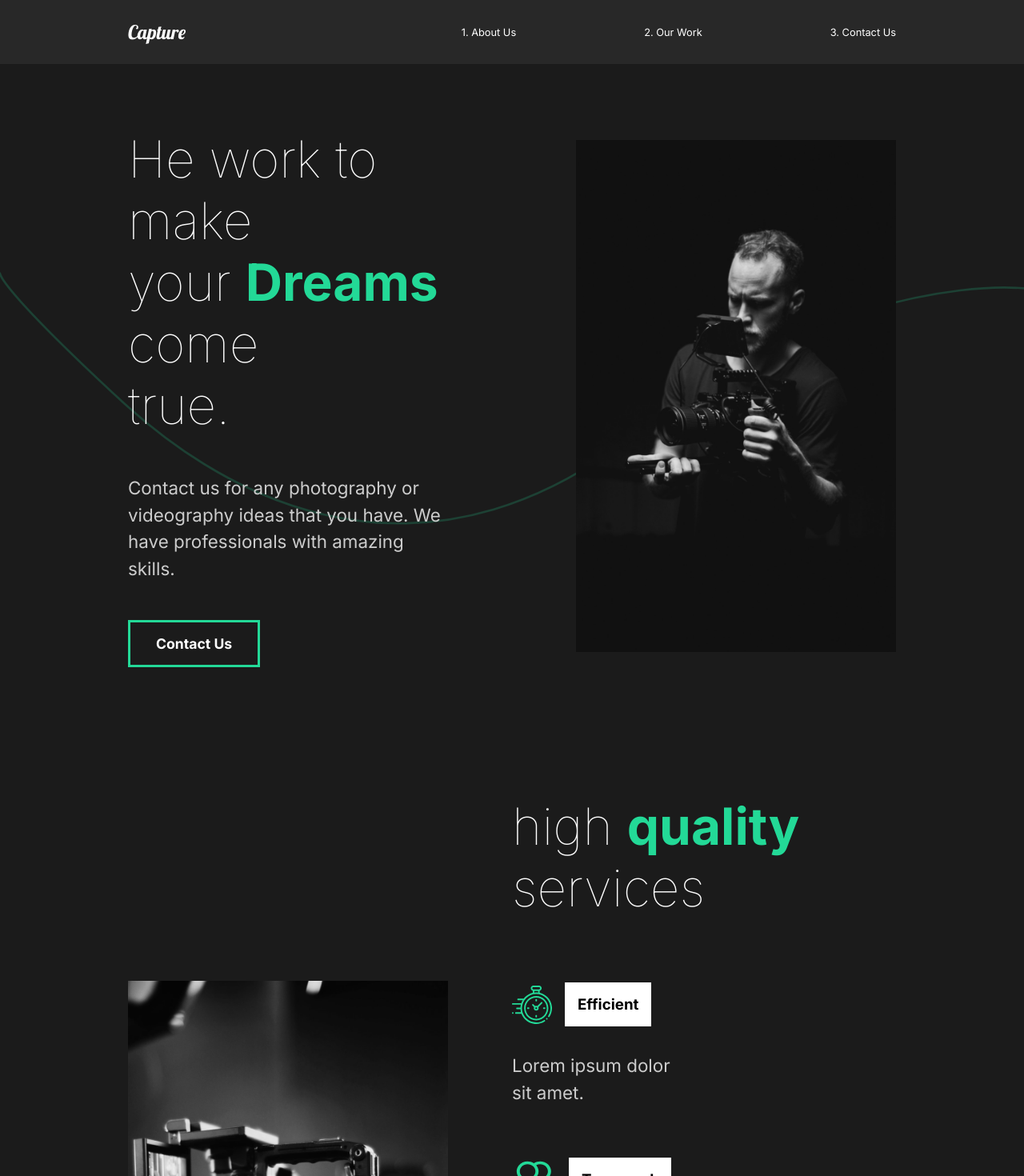
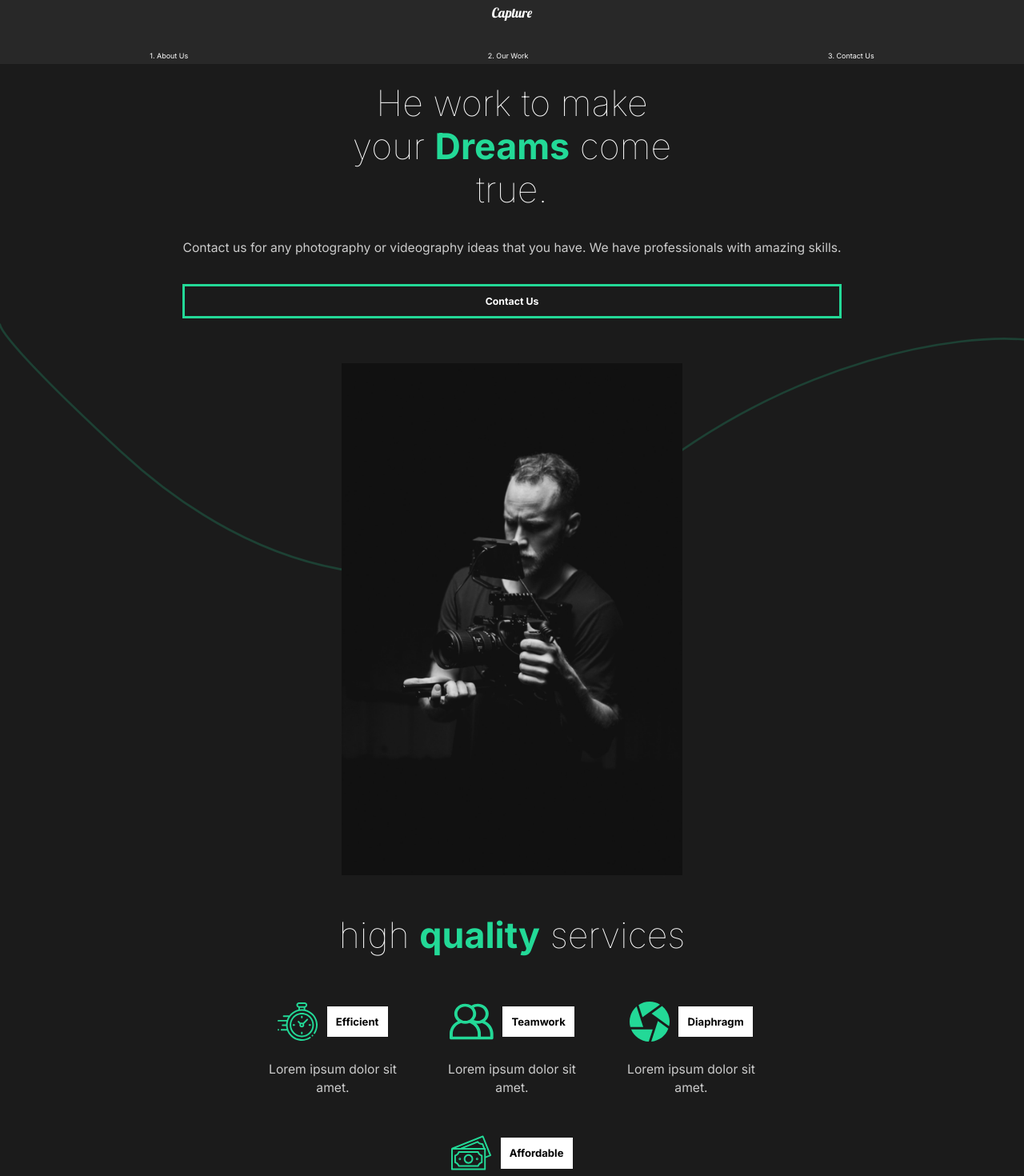
Before and after one commit to Erickinhou/capture, a React (Create React App) app: page / in a window 1280 px wide. Shown: the top 1470 px of the page at 80% size. Built offline with nearby package versions, Linux system fonts and the light colour scheme.

Commit message:
add resposivity

```diff
--- a/src/GlobalStyle.js
+++ b/src/GlobalStyle.js
@@ -13,6 +13,15 @@ body{
   font-family: 'Inter', sans-serif;
 }
 
+html{
+  @media (max-width: 1300px)  {
+    font-size: 70%;
+  }
+  @media (max-width: 700px)  {
+    font-size: 60%;
+  }
+}
+
 button{
   font-weight: bold;
   font-size: 1.1rem;
@@ -23,6 +32,7 @@ button{
   color: white;
   transition: all 0.5s ease;
   font-family: 'Inter', sans-serif;
+  background-color: #1b1b1b;
   &:hover{
     background-color: #23d997;
     color: white;
--- a/src/components/Nav.js
+++ b/src/components/Nav.js
@@ -54,6 +54,23 @@ const StyledNav = styled.nav`
     padding-left: 10rem;
     position: relative;
   }
+  @media screen and (max-width: 1300px) {
+    flex-direction: column;
+    padding: 0;
+    h1 {
+      padding-top: 5px;
+    }
+    ul {
+      width: 100%;
+      display: flex;
+      justify-content: space-around;
+      padding-bottom: 5px;
+      li {
+        padding-left: 0;
+        position: relative;
+      }
+    }
+  }
 `;
 
 export default Nav;
--- a/src/components/ServicesSection.js
+++ b/src/components/ServicesSection.js
@@ -72,11 +72,19 @@ const Services = styled(About)`
     width: 70%;
     padding: 2rem 0rem 4rem 0rem;
   }
+  @media screen and (max-width: 1300px) {
+    display: flex;
+    flex-direction: column;
+  }
 `;
 
 const Cards = styled.div`
   display: flex;
   flex-wrap: wrap;
+  @media screen and (max-width: 1300px) {
+    width: 100%;
+    justify-content: center;
+  }
 `;
 
 const Card = styled.div`
@@ -91,5 +99,15 @@ const Card = styled.div`
       padding: 1rem;
     }
   }
+  @media screen and (max-width: 1300px) {
+    .icon {
+      justify-content: center;
+      align-items: center;
+    }
+    p {
+      width: 90%;
+      margin: auto;
+    }
+  }
 `;
 export default ServicesSection;
--- a/src/components/Wave.js
+++ b/src/components/Wave.js
@@ -26,6 +26,9 @@ const WaveSvg = styled(motion.svg)`
   position: absolute;
   left: 0;
   z-index: 1;
+  @media screen and (max-width: 1300px) {
+    top: 50%;
+  }
 `;
 
 export default Wave;
--- a/src/pages/ContactUs.js
+++ b/src/pages/ContactUs.js
@@ -46,6 +46,10 @@ const ContactStyle = styled(motion.div)`
   color: #353535;
   min-height: 90vh;
   background: white;
+  @media screen and (max-width: 1300px) {
+    padding: 2rem 4rem;
+    height: 100%;
+  }
 `;
 
 const Title = styled.div`
@@ -62,6 +66,11 @@ const Circle = styled.div`
   width: 3rem;
   height: 3rem;
   background: #353535;
+  @media screen and (max-width: 1300px) {
+    padding: 0;
+    width: 2rem;
+    height: 2rem;
+  }
 `;
 
 const Social = styled(motion.div)`
@@ -70,6 +79,11 @@ const Social = styled(motion.div)`
   h2 {
     margin: 2rem;
   }
+  @media screen and (max-width: 1300px) {
+    h2 {
+      font-size: 2rem;
+    }
+  }
 `;
 
 export default ContactUs;
--- a/src/pages/MovieDetail.js
+++ b/src/pages/MovieDetail.js
@@ -88,6 +88,20 @@ const Headline = styled.div`
     height: 70vh;
     object-fit: cover;
   }
+  @media screen and (max-width: 1300px) {
+    height: 100vh;
+    padding-top: 0vh;
+    position: relative;
+    h2 {
+      position: relative;
+      display: block;
+      text-align: center;
+      padding: 10px 0;
+      top: 0%;
+      left: 0%;
+      transform: translate(0%, 0%);
+    }
+  }
 `;
 
 const Awards = styled.div`
@@ -96,6 +110,11 @@ const Awards = styled.div`
   margin: 5rem 10rem;
   align-items: center;
   justify-content: space-around;
+  @media screen and (max-width: 1300px) {
+    flex-direction: column;
+    padding: 0;
+    margin: 0;
+  }
 `;
 
 const StyleAward = styled.div`
@@ -111,6 +130,9 @@ const StyleAward = styled.div`
   }
   p {
     padding: 2rem 0rem;
+  }
+  @media screen and (max-width: 1300px) {
+    padding: 2rem 4rem;
   }
 `;
 
--- a/src/pages/OurWork.js
+++ b/src/pages/OurWork.js
@@ -66,6 +66,9 @@ const Work = styled(motion.div)`
   h2 {
     padding: 1rem 0;
   }
+  @media screen and (max-width: 1300px) {
+    padding: 2rem 4rem;
+  }
 `;
 const Movie = styled(motion.div)`
   padding-bottom: 10rem;
--- a/src/styles.js
+++ b/src/styles.js
@@ -11,6 +11,11 @@ export const About = styled(motion.div)`
   padding: 5rem 10rem;
   color: white;
   gap: 5rem;
+  @media screen and (max-width: 1300px) {
+    padding: 2rem 4rem;
+    flex-direction: column;
+    justify-content: center;
+  }
 `;
 export const Description = styled.div`
   flex: 1;
@@ -18,6 +23,12 @@ export const Description = styled.div`
   z-index: 2;
   h2 {
     font-weight: lighter;
+  }
+  @media screen and (max-width: 1300px) {
+    display: flex;
+    flex-direction: column;
+    text-align: center;
+    padding: 0;
   }
 `;
 
```
